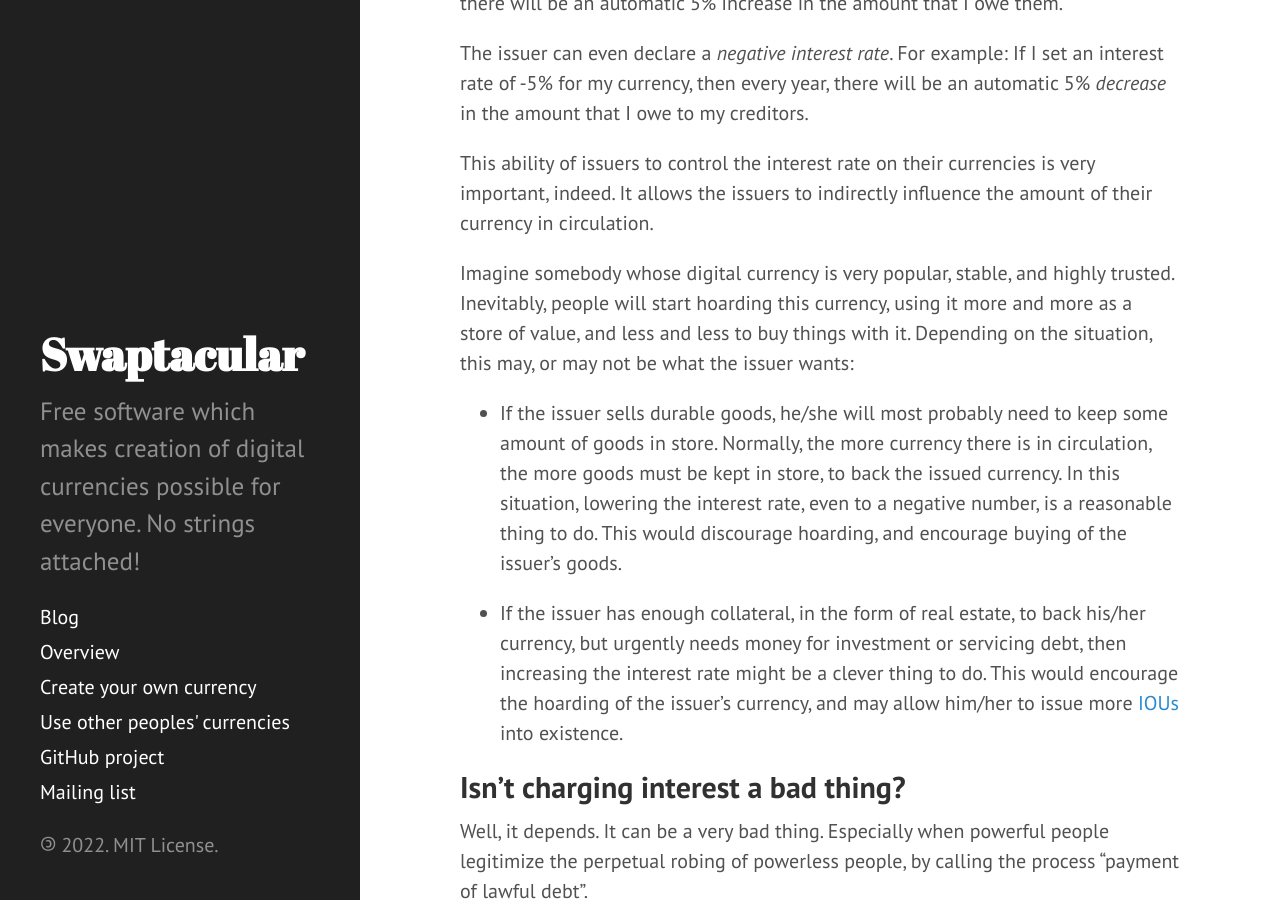
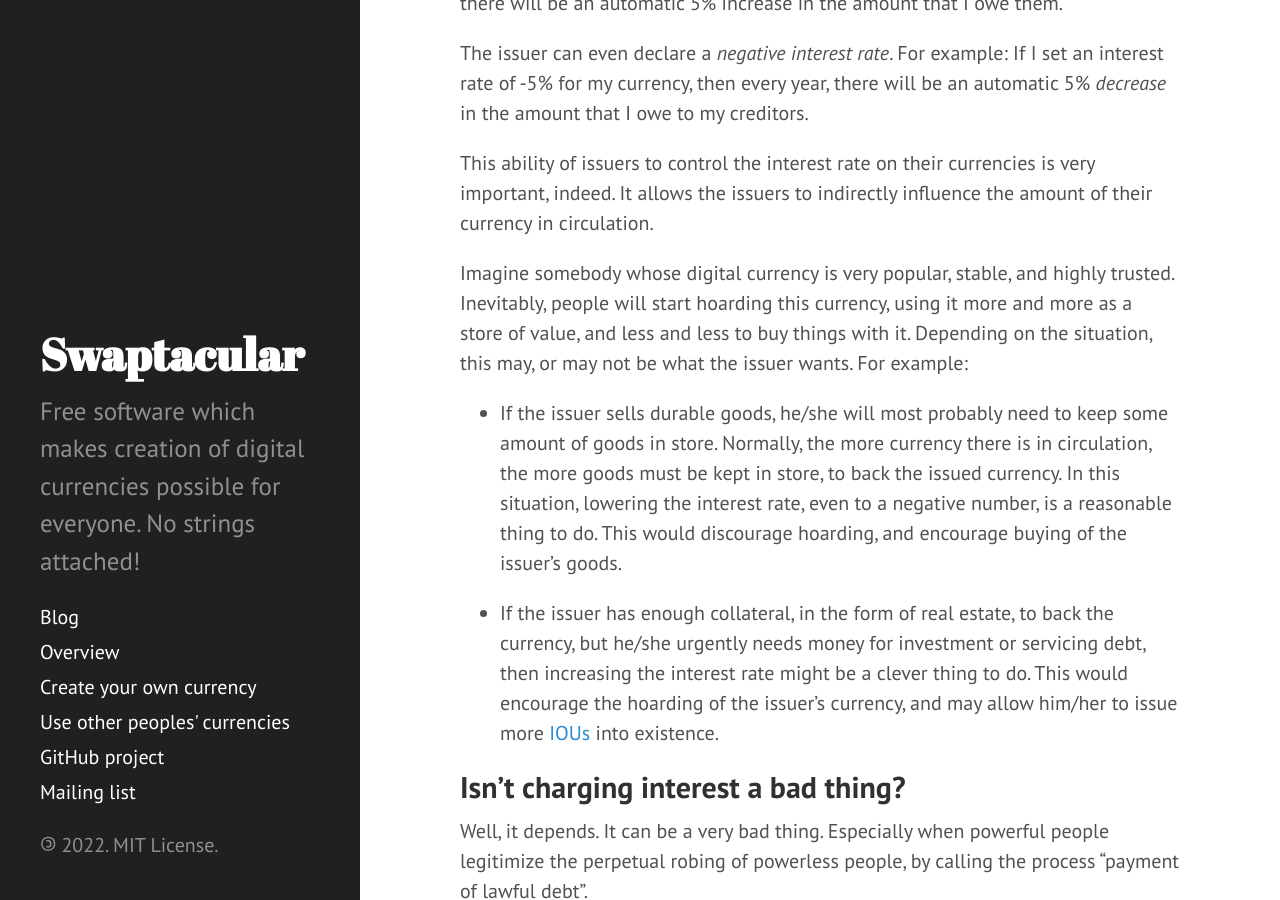
Before and after one commit to epandurski/swaptacular.github.io, a Jekyll site: the page built from _posts/2022-07-08-interest-rates-in-swaptacular.md, in a window 1280 px wide and 900 px high, scrolled down 337 px. Built offline with Jekyll 4.4.1, drawn with Linux system fonts in a browser that asks for light colours; comment, search, counter and statistics services are not loaded.

Commit message:
Minor improvements in wording

```diff
--- a/_posts/2022-07-08-interest-rates-in-swaptacular.md
+++ b/_posts/2022-07-08-interest-rates-in-swaptacular.md
@@ -32,7 +32,7 @@ Imagine somebody whose digital currency is very popular, stable, and
 highly trusted. Inevitably, people will start hoarding this currency,
 using it more and more as a store of value, and less and less to buy
 things with it. Depending on the situation, this may, or may not be
-what the issuer wants:
+what the issuer wants. For example:
 
 * If the issuer sells durable goods, he/she will most probably need to
   keep some amount of goods in store. Normally, the more currency
@@ -43,7 +43,7 @@ what the issuer wants:
   goods.
 
 * If the issuer has enough collateral, in the form of real estate, to
-  back his/her currency, but urgently needs money for investment or
+  back the currency, but he/she urgently needs money for investment or
   servicing debt, then increasing the interest rate might be a clever
   thing to do. This would encourage the hoarding of the issuer's
   currency, and may allow him/her to issue more
```
